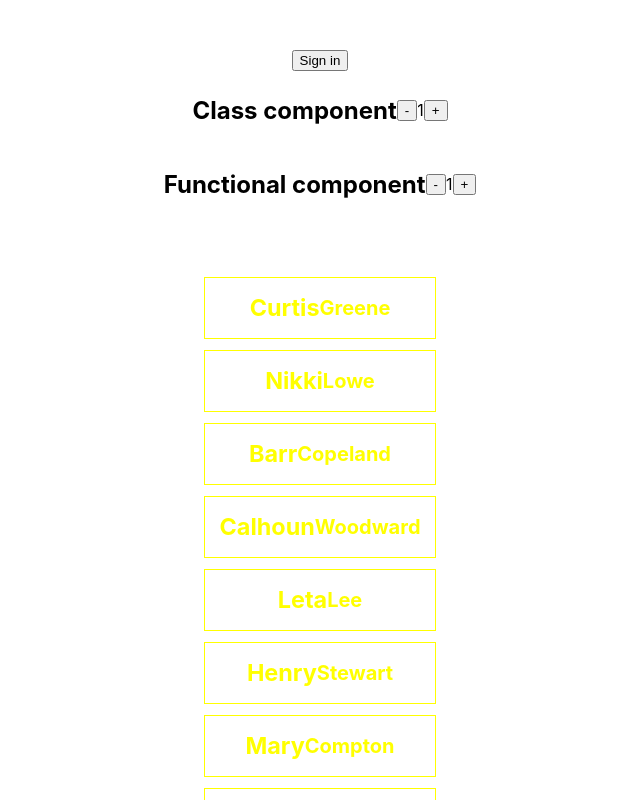
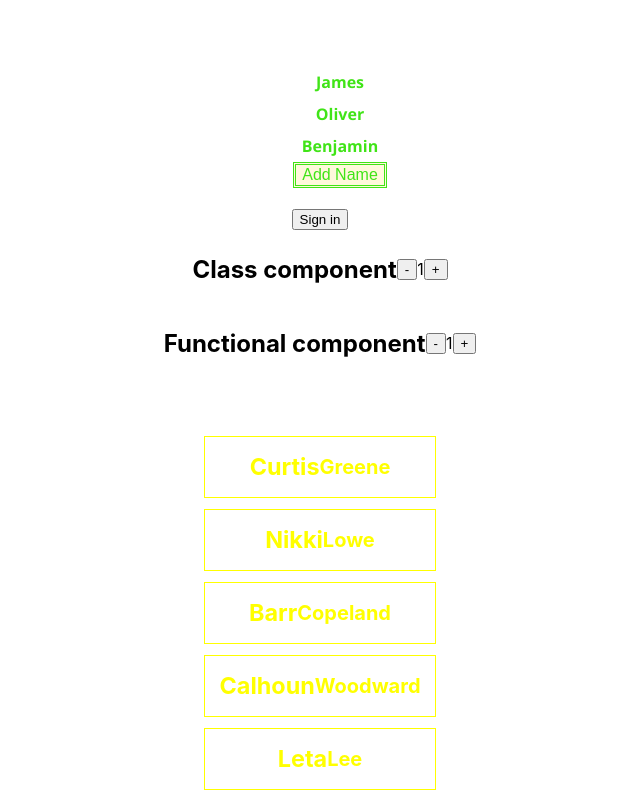
Before and after one commit to miksturchik/js_pro-lesson-4, a React (Create React App) app: page / in a window 1280 px wide. Shown: the top 800 px of the page, without its empty margins (320-960 px from the left). Built offline with nearby package versions, Linux system fonts and the light colour scheme.

Commit message:
init (task-23) : solution

```diff
--- /dev/null
+++ b/src/RandomName.css
@@ -0,0 +1,28 @@
+.list-wrapper {
+    display: flex;
+    flex-direction: column;
+    align-items: center;
+    justify-content: center;
+    margin: 0 auto;
+
+  }
+
+  .name {
+    display: block;
+    text-decoration: none;
+    font-family: "Segoe UI", Tahoma, Geneva, Verdana, sans-serif;
+    font-weight: 800;
+    font-style: bold;
+    color: rgb(64, 228, 23);
+    margin: 5px auto;
+  }
+  .list-btn {
+    cursor: pointer;
+    font-style: bold;
+color: rgb(64, 228, 23);
+font-size: medium;
+background-color: cornsilk;
+border: double;
+
+
+  }
--- /dev/null
+++ b/src/RandomName.tsx
@@ -0,0 +1,52 @@
+import { useState, FC } from "react";
+import "./RandomName.css";
+
+const data = [
+    "James",
+    "Oliver",
+    "Benjamin",
+    "Emma",
+    "Isabella",
+    "Sophia",
+    "Charlotte",
+    "Mia",
+    "Lucas",
+    "Mason",
+    "Evelyn",
+    "Elijah",
+    "Ava",
+];
+
+const Names: FC = () => {
+    const [state, setState] = useState<string[]>([
+        "James",
+        "Oliver",
+        "Benjamin",
+    ]);
+
+    const addingName = () => {
+        const index = Math.floor(Math.random() * 13);
+        const newPeople = data[index];
+        const newArray = [...state, newPeople];
+        setState(newArray);
+    };
+
+    return (
+        <div className="list-wrapper">
+            <ul>
+                {state.map((name, index) => {
+                    return (
+                        <div key={index}>
+                            <li className="name">{name}</li>
+                        </div>
+                    );
+                })}
+                <button className="list-btn" onClick={addingName}>
+                    Add Name
+                </button>
+            </ul>
+        </div>
+    );
+};
+
+export default Names;
--- a/src/index.tsx
+++ b/src/index.tsx
@@ -12,10 +12,13 @@ import Cyclic from "./Cyclic";
 import CounterClass from "./CounterClass";
 import CounterFunction from "./CounterFunction";
 import Login from "./Login";
+import Names from "./RandomName";
 
 const root = ReactDOM.createRoot(document.getElementById("root"));
 root.render(
     <React.StrictMode>
+        <Names />
+
         <Login />
 
         <CounterClass />
```
